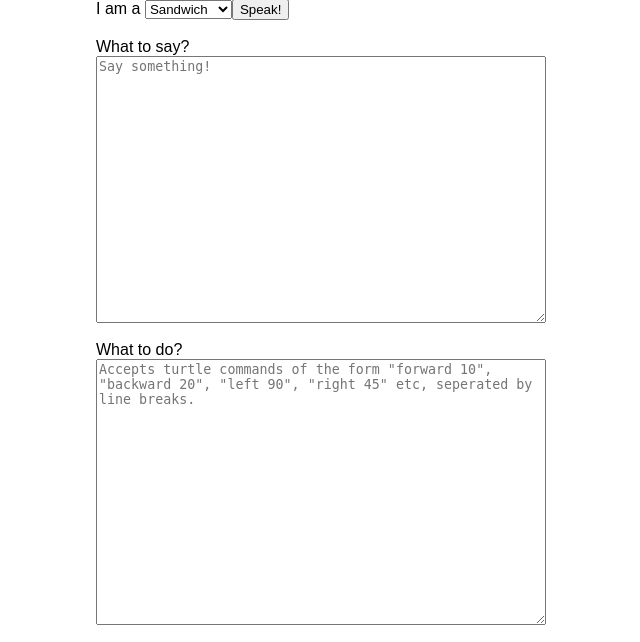
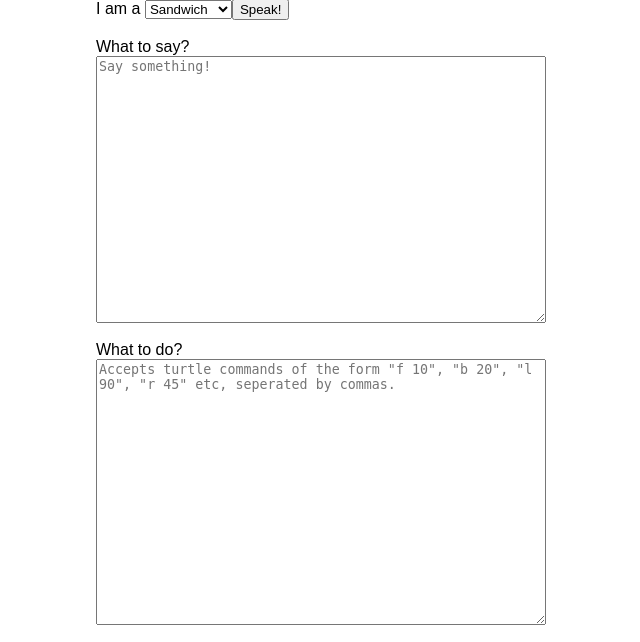
Before and after one commit to En-Flambe/en-flamb-neigh, a Flask app: page / in a window 1280 px wide. Shown: the part 290-932 px from the top of the page, without its empty margins (319-959 px from the left). Run offline with Flask 2, Linux system fonts and the light colour scheme.

Commit message:
new turtle syntax

```diff
--- a/templates/main.html
+++ b/templates/main.html
@@ -25,7 +25,7 @@
         What to say?<br>
         <textarea name="text" placeholder="Say something!"></textarea><br><br>
         What to do?<br>
-        <textarea name="commands" placeholder="Accepts turtle commands of the form &quot;forward 10&quot;, &quot;backward 20&quot;, &quot;left 90&quot;, &quot;right 45&quot; etc, seperated by line breaks."></textarea><br><br>
+        <textarea name="commands" placeholder="Accepts turtle commands of the form &quot;f 10&quot;, &quot;b 20&quot;, &quot;l 90&quot;, &quot;r 45&quot; etc, seperated by commas."></textarea><br><br>
       </form>
     </div>
   </body>
```
